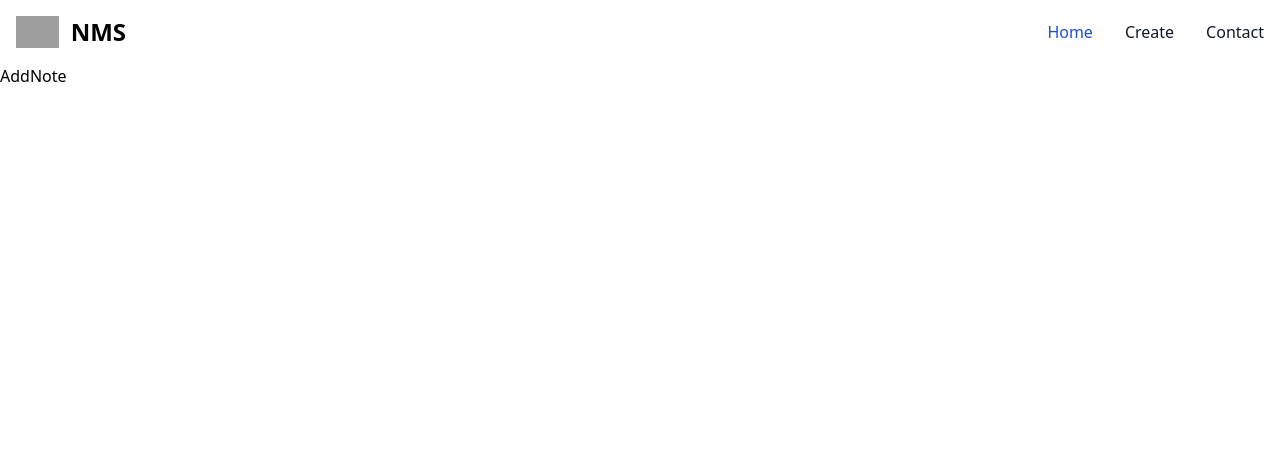
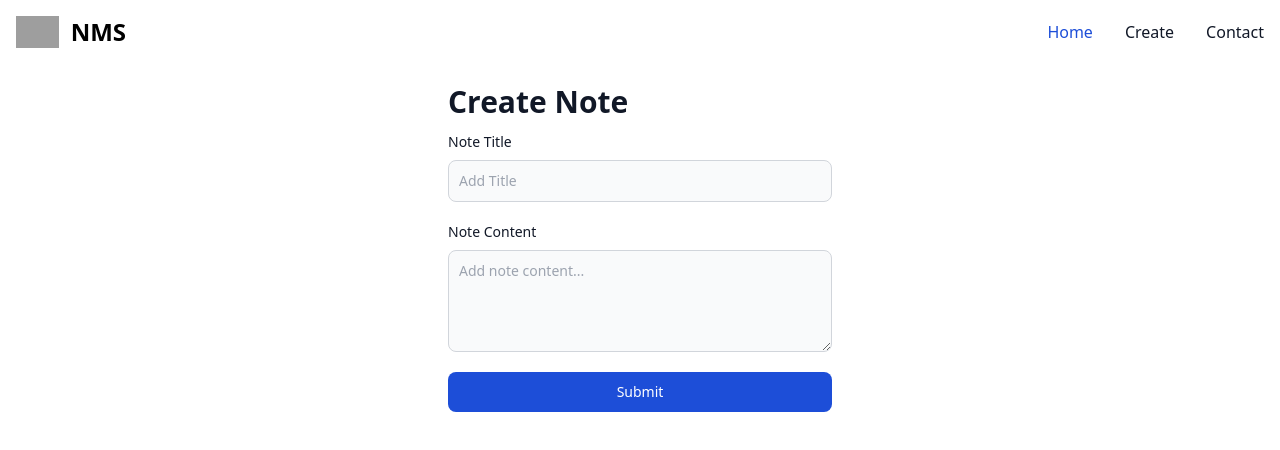
Before and after one commit to asankagamage98/Note-management-frontend, a React (Vite) app: page /create in a window 1280 px wide. Shown: the top 450 px of the page. Built offline with nearby package versions, Linux system fonts and the light colour scheme; grey boxes are pictures that could not be loaded.

Commit message:
created add notice page

```diff
--- a/package.json
+++ b/package.json
@@ -10,6 +10,7 @@
     "preview": "vite preview"
   },
   "dependencies": {
+    "axios": "^1.6.8",
     "flowbite": "^2.3.0",
     "flowbite-react": "^0.7.3",
     "react": "^18.2.0",
--- /dev/null
+++ b/src/componets/CreateNoteForm.jsx
@@ -0,0 +1,48 @@
+import React, { useState } from 'react'
+import axios from 'axios';
+export default function CreateNoteForm() {
+
+
+const [form, setForm] = useState({
+        title: "",
+        content:""
+
+    });
+
+const handleFormChanges = (e) => {
+        setForm({...form, [e.target.name]: e.target.value})
+    }
+
+
+    const handleSubmit = async (e) => {
+      e.preventDefault();
+      try {
+          const response = await axios.post('http://localhost:3000/api/note/create', form);
+          alert("Success!");
+          console.log(response.data);
+      } catch (error) {
+          alert("Error!");
+          console.error(error);
+      }
+  }
+
+  return (
+    <>
+        <form  onSubmit={handleSubmit}  class="max-w-sm mx-auto mt-5">
+            <p className="text-3xl font-extrabold text-gray-900 dark:text-blue mb-3">Create Note</p>
+            <div className="mb-5">
+                <label for="base-input" class="block mb-2 text-sm font-medium text-gray-900 dark:text-black">Note Title</label>
+                <input type="text" onChange={handleFormChanges} name="title" id="base-input" class="bg-gray-50 border border-gray-300 text-gray-900 text-sm rounded-lg focus:ring-blue-500 focus:border-blue-500 block w-full p-2.5 dark:bg-gray-700 dark:border-gray-600 dark:placeholder-gray-400 dark:text-white dark:focus:ring-blue-500 dark:focus:border-blue-500 " placeholder="Add Title"/>
+            </div>
+            <div>
+                <label for="message" className="block mb-2 text-sm font-medium text-gray-900 dark:text-black">Note Content</label>
+                <textarea id="message" onChange={handleFormChanges} name="content" rows="4" className="mb-5 block p-2.5 w-full text-sm text-gray-900 bg-gray-50 rounded-lg border border-gray-300 focus:ring-blue-500 focus:border-blue-500 dark:bg-gray-700 dark:border-gray-600 dark:placeholder-gray-400 dark:text-white dark:focus:ring-blue-500 dark:focus:border-blue-500" placeholder="Add note content..."></textarea>
+            </div>
+
+            <div className='flex justify-center items-center   '>
+              <button type="submit" class="w-full text-white bg-blue-700 hover:bg-blue-800 focus:ring-4 focus:outline-none focus:ring-blue-300 font-medium rounded-lg text-sm px-5 py-2.5 text-center dark:bg-blue-600 dark:hover:bg-blue-700 dark:focus:ring-blue-800">Submit</button>
+            </div>
+        </form>
+    </>
+  )
+}
--- a/src/pages/AddNote.jsx
+++ b/src/pages/AddNote.jsx
@@ -1,7 +1,11 @@
-import React from 'react'
+import CreateNoteForm from "../componets/CreateNoteForm";
+
 
 export default function AddNote() {
+
   return (
-    <div>AddNote</div>
+    <div>
+      <CreateNoteForm/>
+    </div>
   )
 }
```
